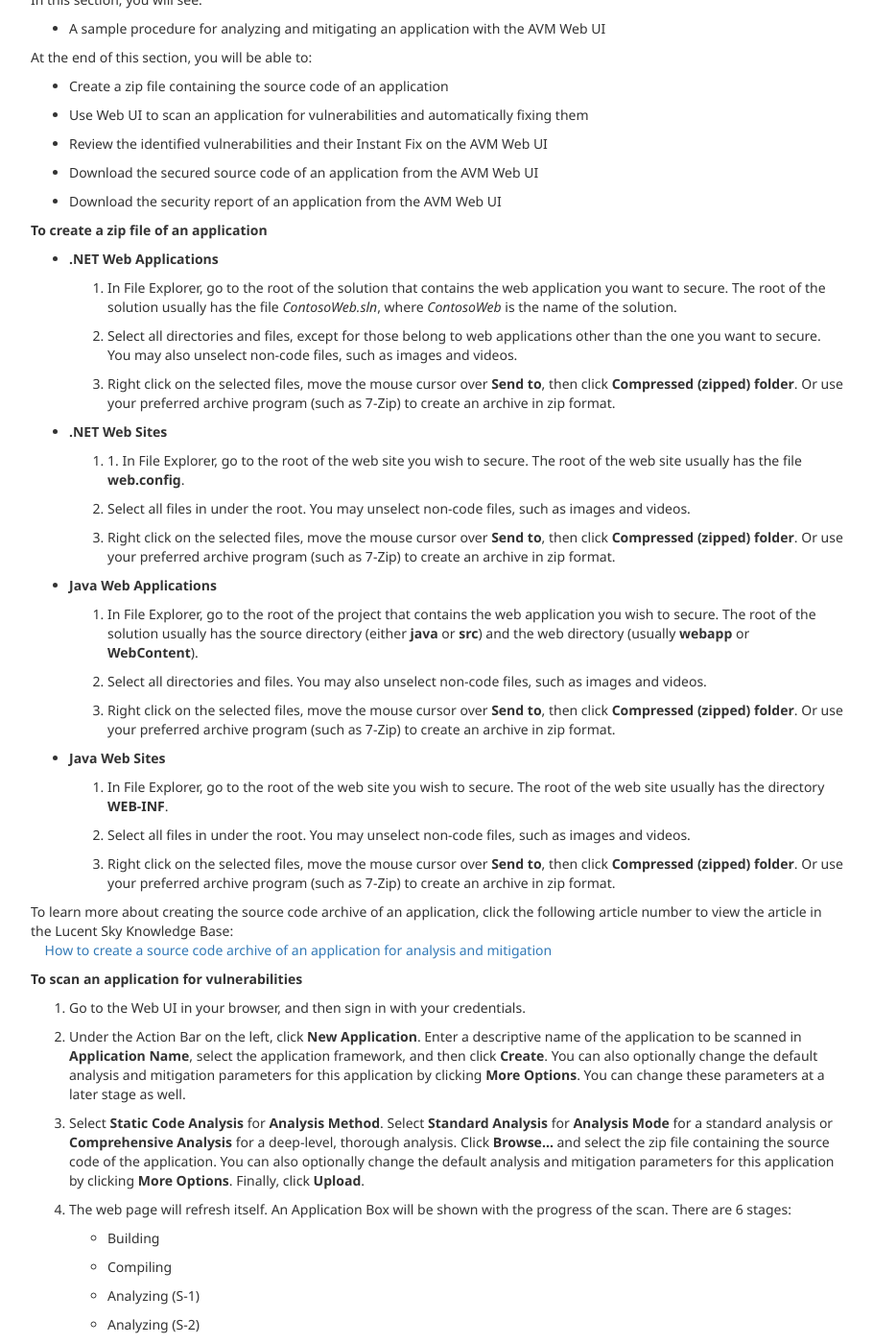
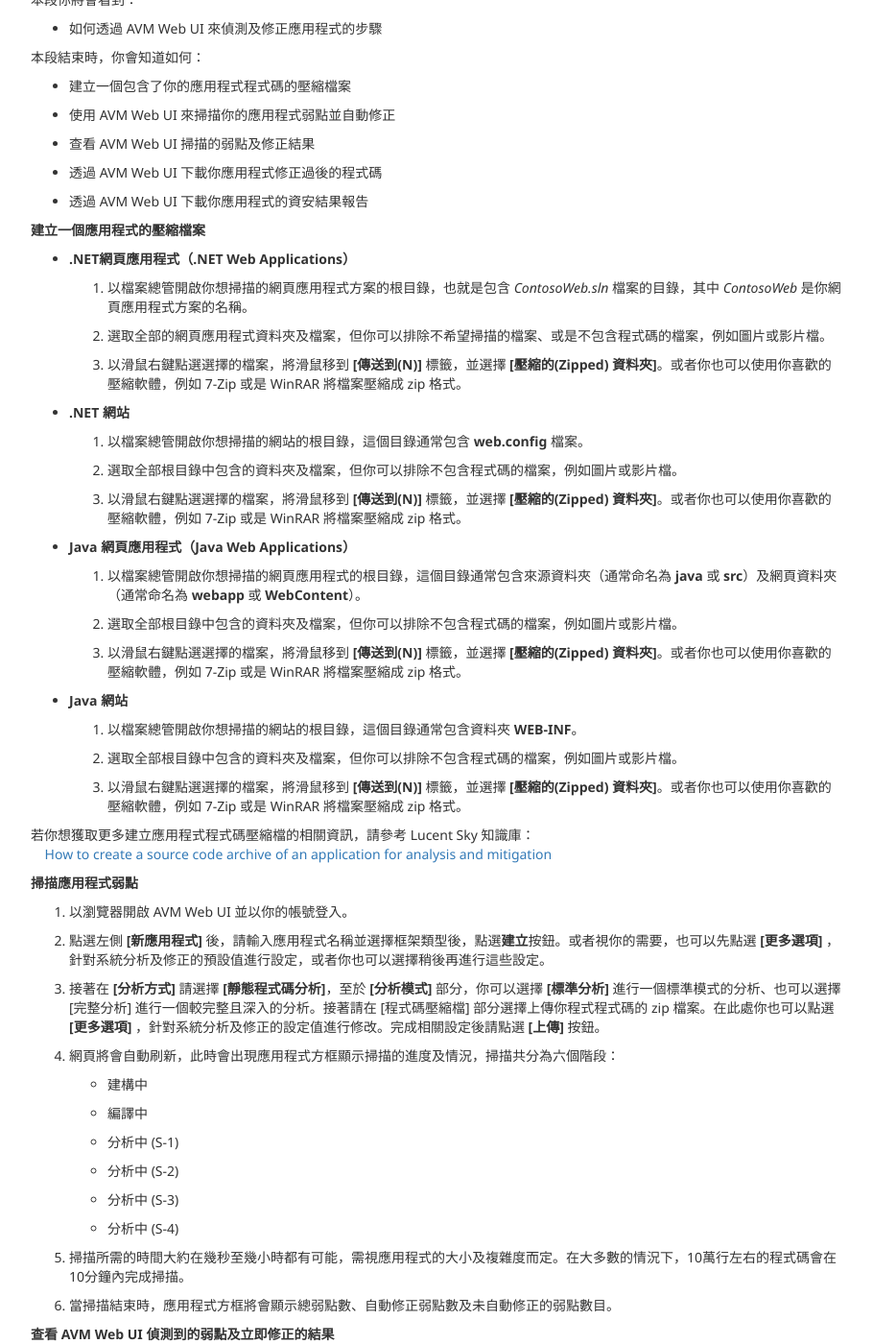
Before and after one commit to Kate-LucentSky/lucentsky.github.io, a Jekyll site: the page built from zh/kb/KB575123 - 開始使用 Lucent Sky AVM - 使用 Web UI.html, in a window 1280 px wide and 1400 px high, scrolled down 663 px. Shown: the whole window at 96% size, without its empty margins (38-948 px from the left). Built offline with Jekyll 4.4.1, drawn with Linux system fonts in a browser that asks for light colours; nearby versions of some CDN libraries; some of the changed text lies outside the part shown.

Commit message:
Update KB575123 - 開始使用 Lucent Sky AVM - 使用 Web UI.html

```diff
--- a/zh/kb/KB575123 - 開始使用 Lucent Sky AVM - 使用 Web UI.html
+++ b/zh/kb/KB575123 - 開始使用 Lucent Sky AVM - 使用 Web UI.html
@@ -16,235 +16,234 @@
 
 <section class="bs-docs-section">
     <h1 id="more-information">
-        More Information
+        更多資訊
     </h1>
     <h2 id="prerequisites-for-developers">
-        Prerequisites for Developers
+        開發者需求
     </h2>
     <p>
-        Developers should be familiar with the following tools:
+        開發者應熟悉下列的工具：
     </p>
     <ul>
         <li>
-            <strong>C#, Java or VB.NET languages</strong>
+            <strong>C#、Java 或 VB.NET</strong>
             <ul>
                 <li>
-                    This guide uses C# (which has a similar syntax with Java and VB.NET) in its examples and screenshots.
+                    這篇指南的範例及截圖都是使用C#（C# 的語法跟 Java 和 VB.NET 都非常相似）。
                 </li>
             </ul>
         </li>
     </ul>
     <h2 id="using-web-ui">
-        Using Web UI
+        使用 Web UI
     </h2>
     <p>
-        In this section, you will see:
+        本段你將會看到：
     </p>
     <ul>
         <li>
-            A sample procedure for analyzing and mitigating an application with the AVM Web UI
+            如何透過 AVM Web UI 來偵測及修正應用程式的步驟
         </li>
     </ul>
     <p>
-        At the end of this section, you will be able to:
+        本段結束時，你會知道如何：
     </p>
     <ul>
         <li>
-            Create a zip file containing the source code of an application
+            建立一個包含了你的應用程式程式碼的壓縮檔案
         </li>
         <li>
-            Use Web UI to scan an application for vulnerabilities and automatically fixing them
+            使用 AVM Web UI 來掃描你的應用程式弱點並自動修正
         </li>
         <li>
-            Review the identified vulnerabilities and their Instant Fix on the AVM Web UI
+            查看 AVM Web UI 掃描的弱點及修正結果
         </li>
         <li>
-            Download the secured source code of an application from the AVM Web UI
+            透過 AVM Web UI 下載你應用程式修正過後的程式碼
         </li>
         <li>
-            Download the security report of an application from the AVM Web UI
+            透過 AVM Web UI 下載你應用程式的資安結果報告
         </li>
     </ul>
     <p>
-        <strong>To create a zip file of an application</strong>
+        <strong>建立一個應用程式的壓縮檔案</strong>
     </p>
     <ul>
         <li>
-            <strong>.NET Web Applications</strong>
+            <strong>.NET網頁應用程式（.NET Web Applications）</strong>
             <ol>
                 <li>
-                    In File Explorer, go to the root of the solution that contains the web application you want to secure. The root of the solution usually has the file <em>ContosoWeb.sln</em>, where <em>ContosoWeb</em> is the name of the solution.
+                    以檔案總管開啟你想掃描的網頁應用程式方案的根目錄，也就是包含 <em>ContosoWeb.sln</em> 檔案的目錄，其中 <em>ContosoWeb</em> 是你網頁應用程式方案的名稱。
                 </li>
                 <li>
-                    Select all directories and files, except for those belong to web applications other than the one you want to secure. You may also unselect non-code files, such as images and videos.
+                    選取全部的網頁應用程式資料夾及檔案，但你可以排除不希望掃描的檔案、或是不包含程式碼的檔案，例如圖片或影片檔。
                 </li>
                 <li>
-                    Right click on the selected files, move the mouse cursor over <strong>Send to</strong>, then click <strong>Compressed (zipped) folder</strong>. Or use your preferred archive program (such as 7-Zip) to create an archive in zip format.
+                    以滑鼠右鍵點選選擇的檔案，將滑鼠移到 <strong>[傳送到(N)]</strong> 標籤，並選擇 <strong>[壓縮的(Zipped) 資料夾]</strong>。或者你也可以使用你喜歡的壓縮軟體，例如 7-Zip 或是 WinRAR 將檔案壓縮成 zip 格式。
                 </li>
             </ol>
         </li>
     </ul>
     <ul>
         <li>
-            <strong>.NET Web Sites</strong>
+            <strong>.NET 網站</strong>
             <ol>
                 <li>
-                    1.	In File Explorer, go to the root of the web site you wish to secure. The root of the web site usually has the file <strong>web.config</strong>.
+                    以檔案總管開啟你想掃描的網站的根目錄，這個目錄通常包含 <strong>web.config</strong> 檔案。
                 </li>
                 <li>
-                    Select all files in under the root. You may unselect non-code files, such as images and videos.
+                    選取全部根目錄中包含的資料夾及檔案，但你可以排除不包含程式碼的檔案，例如圖片或影片檔。
                 </li>
                 <li>
-                    Right click on the selected files, move the mouse cursor over <strong>Send to</strong>, then click <strong>Compressed (zipped) folder</strong>. Or use your preferred archive program (such as 7-Zip) to create an archive in zip format.
+                    以滑鼠右鍵點選選擇的檔案，將滑鼠移到 <strong>[傳送到(N)]</strong> 標籤，並選擇 <strong>[壓縮的(Zipped) 資料夾]</strong>。或者你也可以使用你喜歡的壓縮軟體，例如 7-Zip 或是 WinRAR 將檔案壓縮成 zip 格式。
                 </li>
             </ol>
         </li>
     </ul>
     <ul>
         <li>
-            <strong>Java Web Applications</strong>
+            <strong>Java 網頁應用程式（Java Web Applications）</strong>
             <ol>
                 <li>
-                    In File Explorer, go to the root of the project that contains the web application you wish to secure. The root of the solution usually has the source directory (either <strong>java</strong> or <strong>src</strong>) and the web directory (usually <strong>webapp</strong> or <strong>WebContent</strong>).
+                    以檔案總管開啟你想掃描的網頁應用程式的根目錄，這個目錄通常包含來源資料夾（通常命名為 <strong>java</strong> 或 <strong>src</strong>）及網頁資料夾（通常命名為 <strong>webapp</strong> 或 <strong>WebContent</strong>）。
                 </li>
                 <li>
-                    Select all directories and files. You may also unselect non-code files, such as images and videos.
+                    選取全部根目錄中包含的資料夾及檔案，但你可以排除不包含程式碼的檔案，例如圖片或影片檔。
                 </li>
                 <li>
-                    Right click on the selected files, move the mouse cursor over <strong>Send to</strong>, then click <strong>Compressed (zipped) folder</strong>. Or use your preferred archive program (such as 7-Zip) to create an archive in zip format.
+                    以滑鼠右鍵點選選擇的檔案，將滑鼠移到 <strong>[傳送到(N)]</strong> 標籤，並選擇 <strong>[壓縮的(Zipped) 資料夾]</strong>。或者你也可以使用你喜歡的壓縮軟體，例如 7-Zip 或是 WinRAR 將檔案壓縮成 zip 格式。
                 </li>
             </ol>
         </li>
     </ul>
     <ul>
         <li>
-            <strong>Java Web Sites</strong>
+            <strong>Java 網站</strong>
             <ol>
                 <li>
-                    In File Explorer, go to the root of the web site you wish to secure. The root of the web site usually has the directory <strong>WEB-INF</strong>.
+                    以檔案總管開啟你想掃描的網站的根目錄，這個目錄通常包含資料夾 <strong>WEB-INF</strong>。
                 </li>
                 <li>
-                    Select all files in under the root. You may unselect non-code files, such as images and videos.
+                    選取全部根目錄中包含的資料夾及檔案，但你可以排除不包含程式碼的檔案，例如圖片或影片檔。
                 </li>
                 <li>
-                    Right click on the selected files, move the mouse cursor over <strong>Send to</strong>, then click <strong>Compressed (zipped) folder</strong>. Or use your preferred archive program (such as 7-Zip) to create an archive in zip format.
+                    以滑鼠右鍵點選選擇的檔案，將滑鼠移到 <strong>[傳送到(N)]</strong> 標籤，並選擇 <strong>[壓縮的(Zipped) 資料夾]</strong>。或者你也可以使用你喜歡的壓縮軟體，例如 7-Zip 或是 WinRAR 將檔案壓縮成 zip 格式。
                 </li>
             </ol>
         </li>
     </ul>
     <p>
-        To learn more about creating the source code archive of an application, click the following article number to view the article in the Lucent Sky Knowledge Base:
+        若你想獲取更多建立應用程式程式碼壓縮檔的相關資訊，請參考 Lucent Sky 知識庫：
         <br />
         &nbsp;&nbsp;&nbsp;&nbsp;<a href="342055">How to create a source code archive of an application for analysis and mitigation</a>
     </p>
     <p>
-        <strong>To scan an application for vulnerabilities</strong>
+        <strong>掃描應用程式弱點</strong>
     </p>
     <ol>
         <li>
-            Go to the Web UI in your browser, and then sign in with your credentials.
+            以瀏覽器開啟 AVM Web UI 並以你的帳號登入。
         </li>
         <li>
-            Under the Action Bar on the left, click <strong>New Application</strong>. Enter a descriptive name of the application to be scanned in <strong>Application Name</strong>, select the application framework, and then click <strong>Create</strong>. You can also optionally change the default analysis and mitigation parameters for this application by clicking <strong>More Options</strong>. You can change these parameters at a later stage as well.
+            點選左側 <strong>[新應用程式]</strong> 後，請輸入應用程式名稱並選擇框架類型後，點選<strong>建立</strong>按鈕。或者視你的需要，也可以先點選 <strong>[更多選項]</strong> ，針對系統分析及修正的預設值進行設定，或者你也可以選擇稍後再進行這些設定。
         </li>
         <li>
-            Select <strong>Static Code Analysis</strong> for <strong>Analysis Method</strong>. Select <strong>Standard Analysis</strong> for <strong>Analysis Mode</strong> for a standard analysis or <strong>Comprehensive Analysis</strong> for a deep-level, thorough analysis. Click <strong>Browse…</strong> and select the zip file containing the source code of the application. You can also optionally change the default analysis and mitigation parameters for this application by clicking <strong>More Options</strong>. Finally, click <strong>Upload</strong>.
+            接著在 <strong>[分析方式]</strong> 請選擇 <strong>[靜態程式碼分析]</strong>，至於 <strong>[分析模式]</strong> 部分，你可以選擇 <strong>[標準分析]</strong> 進行一個標準模式的分析、也可以選擇 [完整分析] 進行一個較完整且深入的分析。接著請在 [程式碼壓縮檔] 部分選擇上傳你程式程式碼的 zip 檔案。在此處你也可以點選 <strong>[更多選項]</strong> ，針對系統分析及修正的設定值進行修改。完成相關設定後請點選 <strong>[上傳]</strong> 按鈕。
         </li>
         <li>
-            The web page will refresh itself. An Application Box will be shown with the progress of the scan. There are 6 stages:
+            網頁將會自動刷新，此時會出現應用程式方框顯示掃描的進度及情況，掃描共分為六個階段：
             <ul>
                 <li>
-                    Building
+                    建構中
                 </li>
                 <li>
-                    Compiling
+                    編譯中
                 </li>
                 <li>
-                    Analyzing (S-1)
+                    分析中 (S-1)
                 </li>
                 <li>
-                    Analyzing (S-2)
+                    分析中 (S-2)
                 </li>
                 <li>
-                    Analyzing (S-3)
+                    分析中 (S-3)
                 </li>
                 <li>
-                    Analyzing (S-4)
+                    分析中 (S-4)
                 </li>
             </ul>
         </li>
         <li>
-            Depends on the size and complexity of the application, the scan can take anytime from a few seconds to a few hours to complete. Under most circumstances, a Lucent Sky AVM server is capable of finishing scanning a 100,000 lines application in under 10 minutes.
+            掃描所需的時間大約在幾秒至幾小時都有可能，需視應用程式的大小及複雜度而定。在大多數的情況下，10萬行左右的程式碼會在10分鐘內完成掃描。
         </li>
         <li>
-            Once the scan is completed, the Application Box will show the number of total vulnerabilities, the number of vulnerabilities that
-            have been automatically mitigated, as well as the number of those couldn't be automatically mitigated.
+            當掃描結束時，應用程式方框將會顯示總弱點數、自動修正弱點數及未自動修正的弱點數目。
         </li>
     </ol>
     <p>
-        <strong>To review the identified vulnerabilities and their Instant Fix</strong>
+        <strong>查看 AVM Web UI 偵測到的弱點及立即修正的結果</strong>
     </p>
     <ol>
         <li>
-            Go to the AVM Web UI in your browser, and then sign in with your credentials.
+            以瀏覽器開啟 AVM Web UI 並以你的帳號登入。
         </li>
         <li>
-            Click the Application Box of the application you want to review. You will be taken to the <strong>Scan Summary</strong> page.
+            點選你想檢視的應用程式方框，將會進入 <strong>[掃描概要]</strong> 頁面。
         </li>
         <li>
-            The <strong>Scan Summary</strong> page has three parts: Efficiency Snapshot, Vulnerabilities and Additional Information.
+            <strong>[掃描概要]</strong> 頁面分為三個部分：效益概觀、弱點資訊及附加資訊。
             <ul>
                 <li>
-                    The <strong>Efficiency Snapshot</strong> shows the mitigation cost and programming hours saved by automatically mitigating the vulnerabilities in this application.
+                    <strong>效益概觀</strong> 顯示這個應用程式節省的修正成本及節省的開發時間。
                 </li>
                 <li>
-                    The <strong>Vulnerabilities</strong> pie chart shows the distribution of vulnerability categories, as well as the number of vulnerabilities in each category. Clicking a vulnerability slice or a vulnerability box next to the pie chart will take you to the <strong>Vulnerability List</strong> page.
+                    <strong>弱點資訊</strong> 圓餅圖顯示了弱點種類的分佈情況、並顯示各種類的弱點數量。若點選圓餅圖上該弱點種類、或右側該分類區塊，則會進入該種類的 <strong>[弱點清單]</strong> 頁面。
                 </li>
                 <li>
-                    <strong>Additional Information</strong> shows information about this scan, as well as the number of vulnerabilities compared with the previous scan of the same application.
+                    <strong>附加資訊</strong> 顯示此次掃描的相關資訊並比較這個應用程式前後次掃描的弱點數量變化。
                 </li>
             </ul>
         </li>
         <li>
-            The <strong>Vulnerability List</strong> page is a list of all the vulnerabilities in that category. Clicking a vulnerability will take you to the <strong>Vulnerability Details</strong> page.
+            <strong>[弱點清單]</strong> 頁面會列出該種類所有的弱點，點選單一弱點則可以進入 <strong>[弱點明細]</strong> 頁面。
         </li>
         <li>
-            The title of the <strong>Vulnerability Details</strong> page shows the category, the file and line number of the vulnerability. The <strong>Statements</strong> shows the flow of the vulnerability in the application, and <strong>Instant Fix</strong> shows how the vulnerability can be mitigated by replacing the source code at the file and line indicated with the Instant Fix.
+            <strong>[弱點明細]</strong> 頁面頁面會在標題顯示該弱點的分類、檔案名稱及行數、 <strong>[陳述]</strong> 部分會顯示弱點在程式碼中的流程，至於 <strong>[立即修正]</strong> 部分則顯示建議修正的檔案位置、行號及建議用來取代該行的程式碼。
         </li>
     </ol>
     <p>
-        <strong>To download the secured software of an application of an application</strong>
+        <strong>下載應用程式修正過後的程式碼</strong>
     </p>
     <ol>
         <li>
-            Go to the Web UI in your browser, and then sign in with your credentials.
+            以瀏覽器開啟 AVM Web UI 並以你的帳號登入。
         </li>
         <li>
-            Click the Application Box of the application you want to review. You will be taken to the <strong>Scan Summary</strong> page.
+            點選你想檢視的應用程式方框，將會進入 <strong>[掃描概要]</strong> 頁面。
         </li>
         <li>
-            Under the Action Bar on the left, click <strong>Mitigate</strong>. In the pop-up dialog, choose if you want to include mitigation information and original source code in the generated source code as comments. The generated source code might be similar to
+            點選畫面左側的 <strong>[修正]</strong> 按鈕，將會跳出一個視窗，你可以選擇你是否需要以註解方式加入修正資訊及原始程式碼資訊。若你選擇加入相關資訊，會看到類似這樣的結果：
             <br />
             <span style="font-family: Consolas;">Response.Write(HtmlEncode(Request[“foo”])); // <em>CWE79 (High)</em>; <em>Original source code: Response.Write(Request[“Foo”]);</em></span>
             <br />
-            where <em>CWE79 (High)</em> is the mitigation information and <em>Original source code: Response.Write(Request[“Foo”]);</em> is the original source code.
+            其中 <em>CWE79 (High)</em> 是修正資訊、而 <em>Original source code: Response.Write(Request[“Foo”]);</em> 則是原始程式碼。
         </li>
         <li>
-            Click <strong>Mitigate</strong> and download to download the secured source code.
+            點選 <strong>[修正並下載]</strong> 按鈕，將會下載應用程式修正過後的程式碼。
         </li>
     </ol>
     <p>
-        <strong>To download the security report of an application of an application</strong>
+        <strong>下載應用程式的資訊安全報告</strong>
     </p>
     <ol>
         <li>
-            Go to the AVM Web UI in your browser, and then sign in with your credentials.
+            以瀏覽器開啟 AVM Web UI 並以你的帳號登入。
         </li>
         <li>
-            Click the Application Box of the application you want to review. You will be taken to the <strong>Scan Summary</strong> page.
+            點選你想檢視的應用程式方框，將會進入 <strong>[掃描概要]</strong> 頁面。
         </li>
         <li>
-            Under the Action Bar on the left, click <strong>Report</strong>. In the pop-up dialog, choose the format of the report, then click <strong>Generate</strong> and download.
+            點選畫面左側的 <strong>[報告]</strong> 按鈕，將會跳出一個視窗，選擇要下載的檔案格式後，點選 <strong>[產生並下載]</strong> 按鈕來下載報告。
         </li>
     </ol>
 </section>
@@ -254,7 +253,7 @@
         屬性
     </h1>
     <p>
-        文章編號：KB575123 – 上次校閱：2015 年 5 月 31 日 – 版次 1.1
+        文章編號：KB575123 – 上次校閱：2015 年 8 月 7 日 – 版次 1.2
     </p>
     <p>
         <strong>適用於</strong>
```
